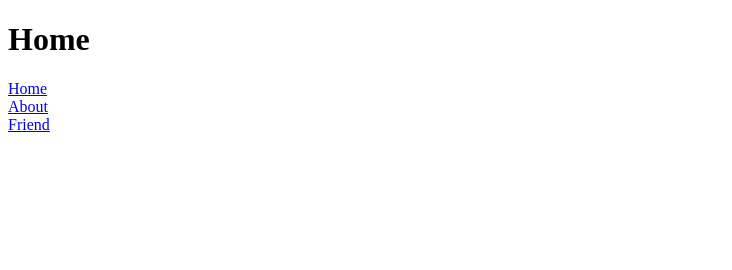
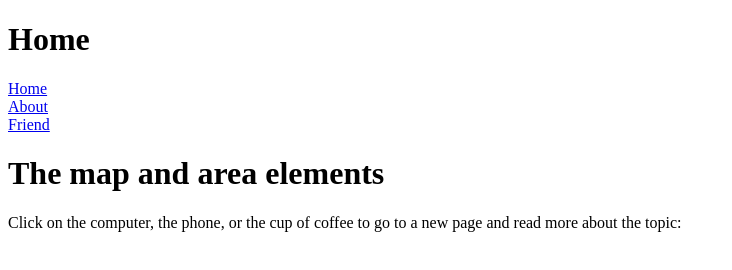
Before and after one commit to rifat0999/internal-and-externam, a plain HTML site: page index.html in a window 1280 px wide. Shown: the whole page, without its empty margins (0-732 px from the left). Drawn offline with Linux system fonts and the light colour scheme.

Commit message:
Add files via upload

```diff
--- a/index.html
+++ b/index.html
@@ -13,3 +13,7 @@
     <a href="index.html">Home </a> <br>
 	<a href="neww/page/about.html">About</a> <br>
 	<a href="new/friend.html">Friend </a>
+
+<h1>The map and area elements</h1>
+
+<p>Click on the computer, the phone, or the cup of coffee to go to a new page and read more about the topic:</p>
```
